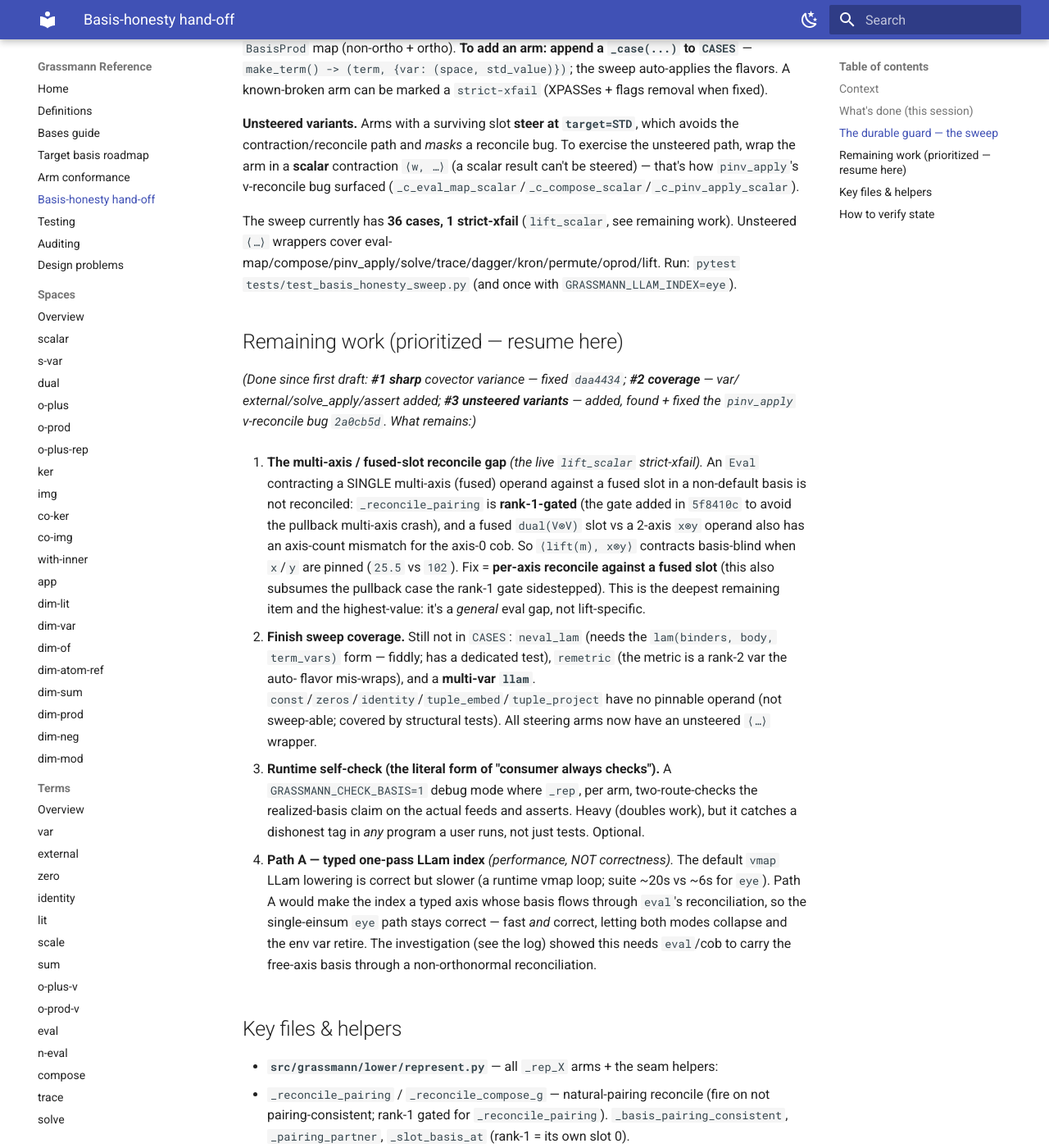
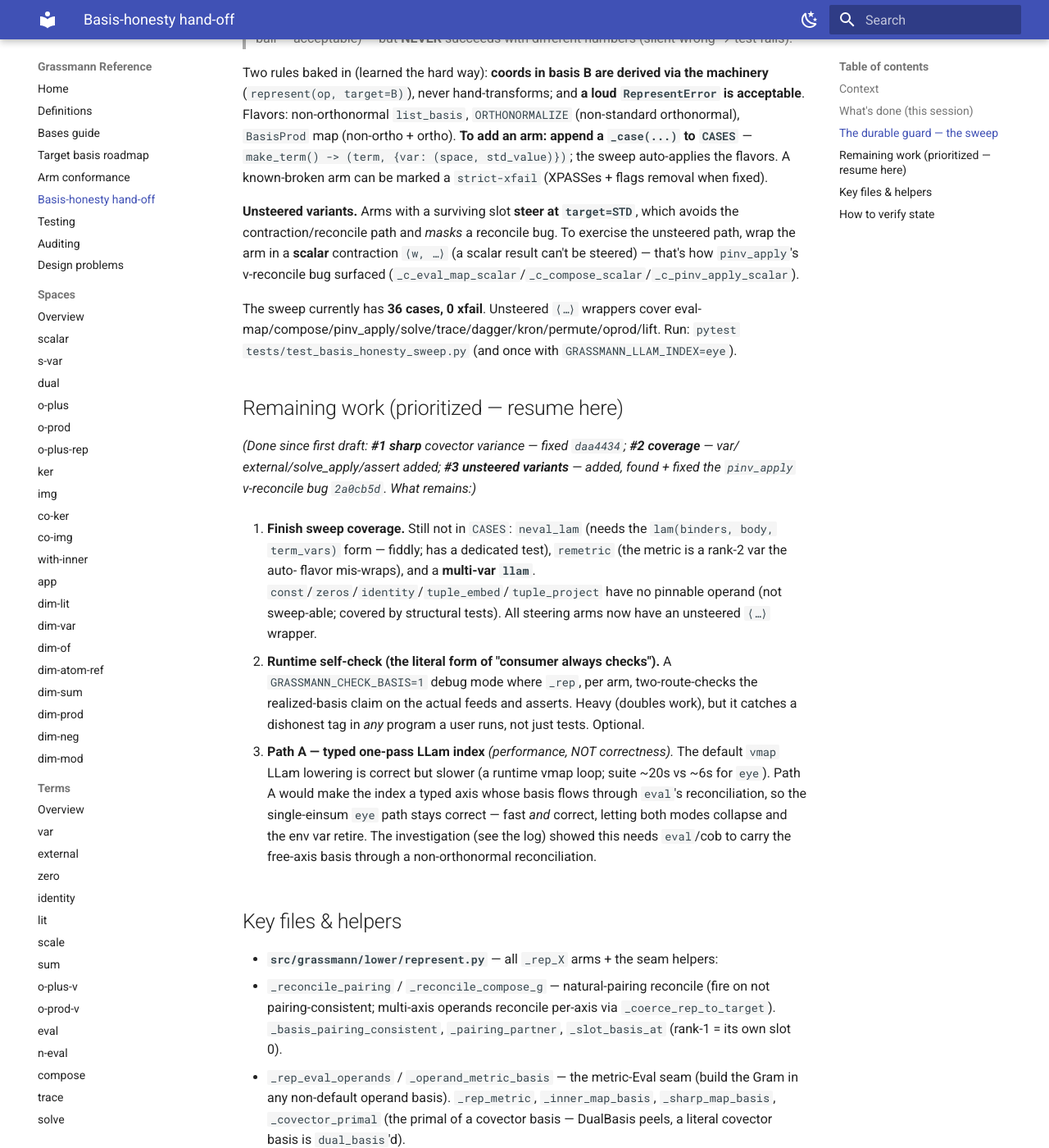
Before and after one commit to wraith1995/Grassmann, an MkDocs documentation site: the page built from docs/basis-honesty-handoff.md, in a window 1280 px wide and 1400 px high, scrolled down 1901 px. Shown: the whole window at 82% size. Built offline with MkDocs 1.6.1 and Material for MkDocs 9.7.7, drawn with Linux system fonts in a browser that asks for light colours; some of the changed text lies outside the part shown.

Commit message:
docs: hand-off update — multi-axis fused-slot reconcile FIXED (11th bug); sweep 36/36, 0 xfail

````diff
--- a/docs/basis-honesty-handoff.md
+++ b/docs/basis-honesty-handoff.md
@@ -33,6 +33,7 @@ symbolic until `run()`), so the enforcement is the **two-route sweep** below.
 | `sharp` metric Eval (covector operand) | `_peel_one_dual` gives the wrong primal for a literal covector basis | `_covector_primal` (DualBasis peels; literal covector → `dual_basis`) | `daa4434` |
 | `pinv_apply` unsteered | `v` left unreconciled vs f's cod-slot when not steered (`⟨w,f⁺v⟩`) | cob `v` to f's cod-slot before the matvec (no-op when steered) | `2a0cb5d` |
 | `trace` unsteered | traced slots summed basis-blind when a contracted slot is pinned + f unsteered | cob axis `j` to `dual(slot i)` before the diagonal (no-op when steered) | `f56ba9d` |
+| `eval` multi-axis fused slot | a single fused operand (`x⊗y`) vs a fused `dual(V⊗V)` slot left unreconciled (rank-1 gate) | per-axis reconcile via `_coerce_rep_to_target` (retires the rank-1 gate; subsumes the pullback) | `26c75a9` |
 
 The `vmap` LLam lowering is the **default** (`GRASSMANN_LLAM_INDEX=eye` = the old fast path, which
 raises on a cod-non-default body).
@@ -59,7 +60,7 @@ contraction/reconcile path and *masks* a reconcile bug. To exercise the unsteere
 a **scalar** contraction `⟨w, …⟩` (a scalar result can't be steered) — that's how `pinv_apply`'s
 v-reconcile bug surfaced (`_c_eval_map_scalar`/`_c_compose_scalar`/`_c_pinv_apply_scalar`).
 
-The sweep currently has **36 cases, 1 strict-xfail** (`lift_scalar`, see remaining work). Unsteered
+The sweep currently has **36 cases, 0 xfail**. Unsteered
 `⟨…⟩` wrappers cover eval-map/compose/pinv_apply/solve/trace/dagger/kron/permute/oprod/lift. Run:
 `pytest tests/test_basis_honesty_sweep.py` (and once with `GRASSMANN_LLAM_INDEX=eye`).
 
@@ -69,27 +70,18 @@ The sweep currently has **36 cases, 1 strict-xfail** (`lift_scalar`, see remaini
 external/solve_apply/assert added; **#3 unsteered variants** — added, found + fixed the `pinv_apply`
 v-reconcile bug `2a0cb5d`. What remains:)*
 
-1. **The multi-axis / fused-slot reconcile gap** *(the live `lift_scalar` strict-xfail).* An `Eval`
-   contracting a SINGLE multi-axis (fused) operand against a fused slot in a non-default basis is not
-   reconciled: `_reconcile_pairing` is **rank-1-gated** (the gate added in `5f8410c` to avoid the
-   pullback multi-axis crash), and a fused `dual(V⊗V)` slot vs a 2-axis `x⊗y` operand also has an
-   axis-count mismatch for the axis-0 cob. So `⟨lift(m), x⊗y⟩` contracts basis-blind when `x`/`y` are
-   pinned (`25.5` vs `102`). Fix = **per-axis reconcile against a fused slot** (this also subsumes the
-   pullback case the rank-1 gate sidestepped). This is the deepest remaining item and the highest-value:
-   it's a *general* eval gap, not lift-specific.
-
-2. **Finish sweep coverage.** Still not in `CASES`: `neval_lam` (needs the `lam(binders, body,
+1. **Finish sweep coverage.** Still not in `CASES`: `neval_lam` (needs the `lam(binders, body,
    term_vars)` form — fiddly; has a dedicated test), `remetric` (the metric is a rank-2 var the auto-
    flavor mis-wraps), and a **multi-var `llam`**. `const`/`zeros`/`identity`/`tuple_embed`/`tuple_project`
    have no pinnable operand (not sweep-able; covered by structural tests). All steering arms now have an
    unsteered `⟨…⟩` wrapper.
 
-3. **Runtime self-check (the literal form of "consumer always checks").** A `GRASSMANN_CHECK_BASIS=1`
+2. **Runtime self-check (the literal form of "consumer always checks").** A `GRASSMANN_CHECK_BASIS=1`
    debug mode where `_rep`, per arm, two-route-checks the realized-basis claim on the actual feeds and
    asserts. Heavy (doubles work), but it catches a dishonest tag in *any* program a user runs, not just
    tests. Optional.
 
-4. **Path A — typed one-pass LLam index** *(performance, NOT correctness).* The default `vmap` LLam
+3. **Path A — typed one-pass LLam index** *(performance, NOT correctness).* The default `vmap` LLam
    lowering is correct but slower (a runtime vmap loop; suite ~20s vs ~6s for `eye`). Path A would make
    the index a typed axis whose basis flows through `eval`'s reconciliation, so the single-einsum `eye`
    path stays correct — fast *and* correct, letting both modes collapse and the env var retire. The
@@ -100,7 +92,8 @@ v-reconcile bug `2a0cb5d`. What remains:)*
 
 - **`src/grassmann/lower/represent.py`** — all `_rep_X` arms + the seam helpers:
   - `_reconcile_pairing` / `_reconcile_compose_g` — natural-pairing reconcile (fire on not
-    pairing-consistent; rank-1 gated for `_reconcile_pairing`). `_basis_pairing_consistent`,
+    pairing-consistent; multi-axis operands reconcile per-axis via `_coerce_rep_to_target`).
+    `_basis_pairing_consistent`,
     `_pairing_partner`, `_slot_basis_at` (rank-1 = its own slot 0).
   - `_rep_eval_operands` / `_operand_metric_basis` — the metric-Eval seam (build the Gram in any
     non-default operand basis). `_rep_metric`, `_inner_map_basis`, `_sharp_map_basis`, `_covector_primal`
@@ -127,4 +120,4 @@ GRASSMANN_LLAM_INDEX=eye pytest -q          # full suite (eye mode)
 pytest tests/test_basis_honesty_sweep.py -q # the guard alone
 ruff check src/grassmann tests
 ```
-Current: **1231 passed, 1 xfailed** (the documented `lift_scalar` multi-axis gap) in both modes; ruff clean (sweep: 35 pass + 1 xfail).
+Current: **1232 passed, 0 xfailed** in both modes; ruff clean (sweep: 36/36).
````
Also changed, not shown: other parts of docs/basis-honesty-handoff.md (+1 -1 lines).
